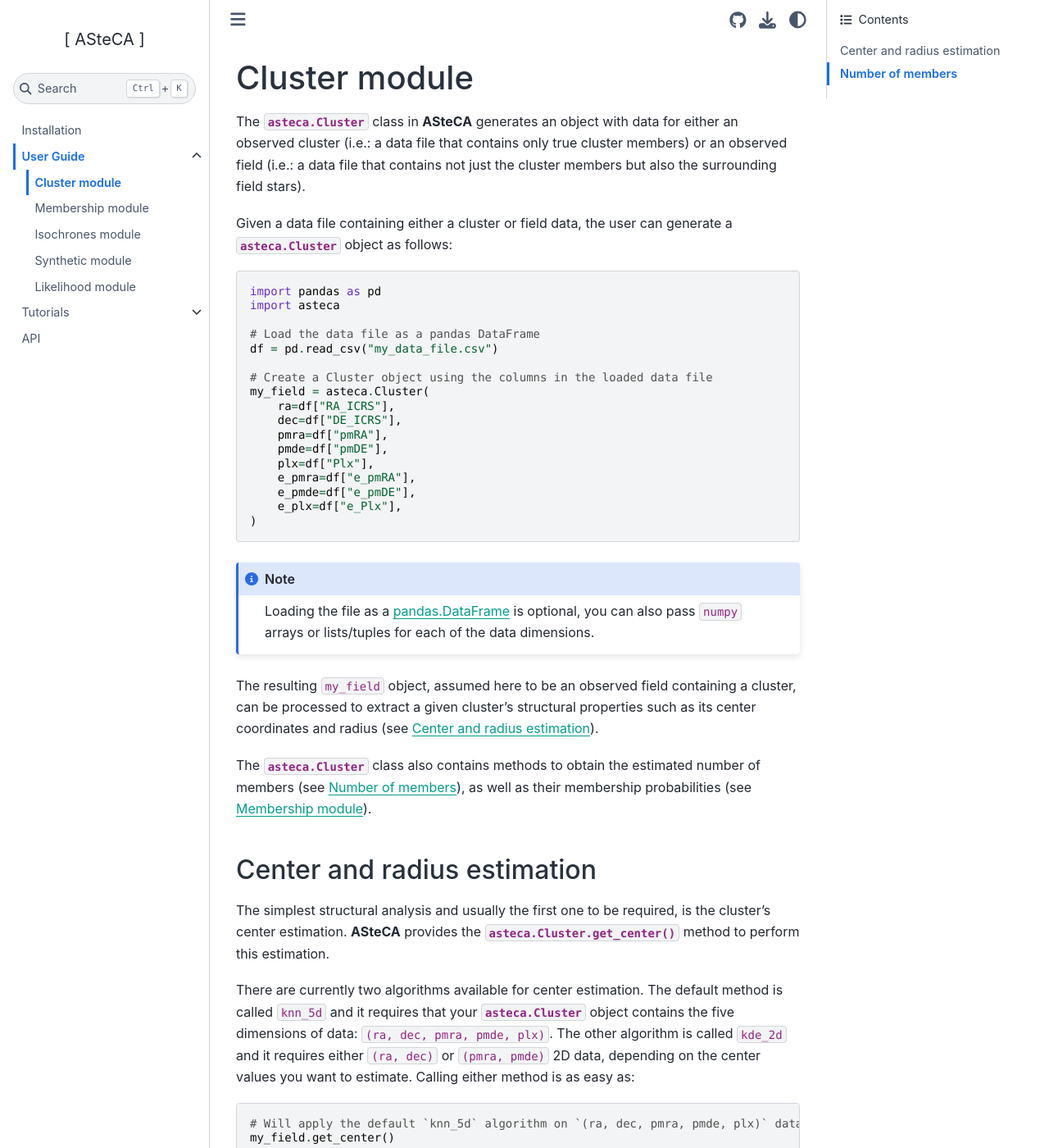
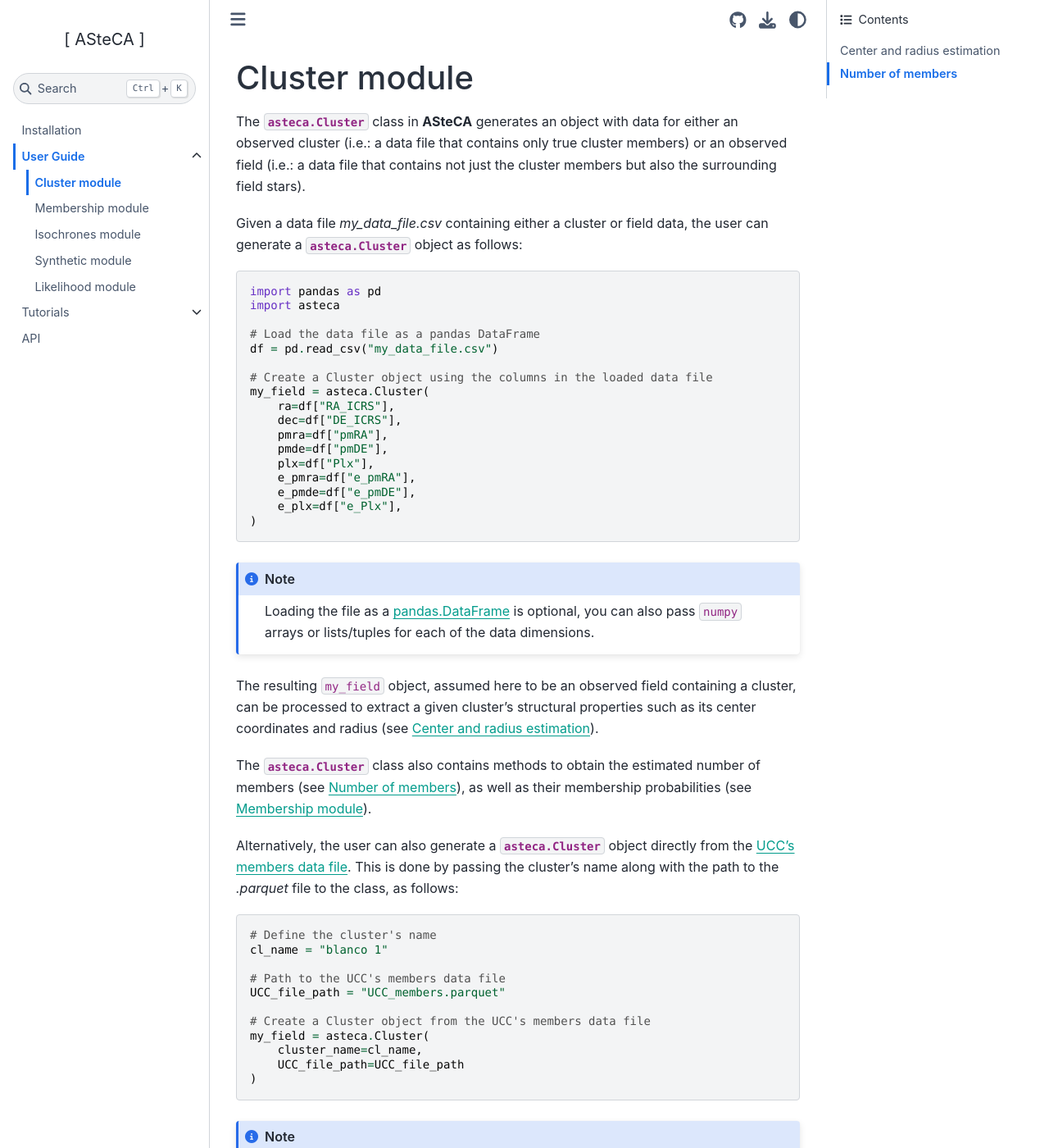
Before and after one commit to asteca/ASteCA, a Sphinx documentation site: the page built from docs/contents/cluster_mod.rst, in a window 1280 px wide and 1400 px high. Shown: the whole window at 82% size. Built offline with Sphinx 7.4.7 and the Sphinx Book theme 1.1.4, drawn with Linux system fonts in a browser that asks for light colours; pages that are not in the unit, such as notebooks, are missing from menus; some of the changed text lies outside the part shown.

Commit message:
add UCC method to load a cluster's data file

```diff
--- a/docs/contents/cluster_mod.rst
+++ b/docs/contents/cluster_mod.rst
@@ -8,9 +8,8 @@ data for either an observed cluster (i.e.: a data file that contains only true
 cluster members) or an observed field (i.e.: a data file that contains not just the
 cluster members but also the surrounding field stars).
 
-Given a data file containing either a cluster or field data, the user can generate
-a :py:class:`asteca.Cluster` object as follows:
-
+Given a data file *my_data_file.csv* containing either a cluster or field data, the user
+can generate a :py:class:`asteca.Cluster` object as follows:
 
 .. code-block:: python
 
@@ -44,9 +43,33 @@ The :py:class:`asteca.Cluster` class also contains methods to obtain the estimat
 number of members (see :ref:`nmembers`), as well as their membership probabilities
 (see :ref:`membership_module`).
 
+Alternatively, the user can also generate a :py:class:`asteca.Cluster` object directly
+from the `UCC's members data file`_. This is done by passing the cluster's name along
+with the path to the *.parquet* file to the class, as follows:
+
+.. code-block:: python
+
+    # Define the cluster's name
+    cl_name = "blanco 1"
+
+    # Path to the UCC's members data file
+    UCC_file_path = "UCC_members.parquet"
+
+    # Create a Cluster object from the UCC's members data file
+    my_field = asteca.Cluster(
+        cluster_name=cl_name,
+        UCC_file_path=UCC_file_path
+    )
+
+
+.. note::
+    The UCC is the `Unified Cluster Catalog`_, the largest open clusters catalogue in
+    the literature.
+
 
 .. _pandas.DataFrame: https://pandas.pydata.org/docs/reference/api/pandas.DataFrame.html
-
+.. _UCC's members data file : https://doi.org/10.5281/zenodo.8250523
+.. _Unified Cluster Catalog: https://ucc.ar
 
 
 .. _structure:
```
